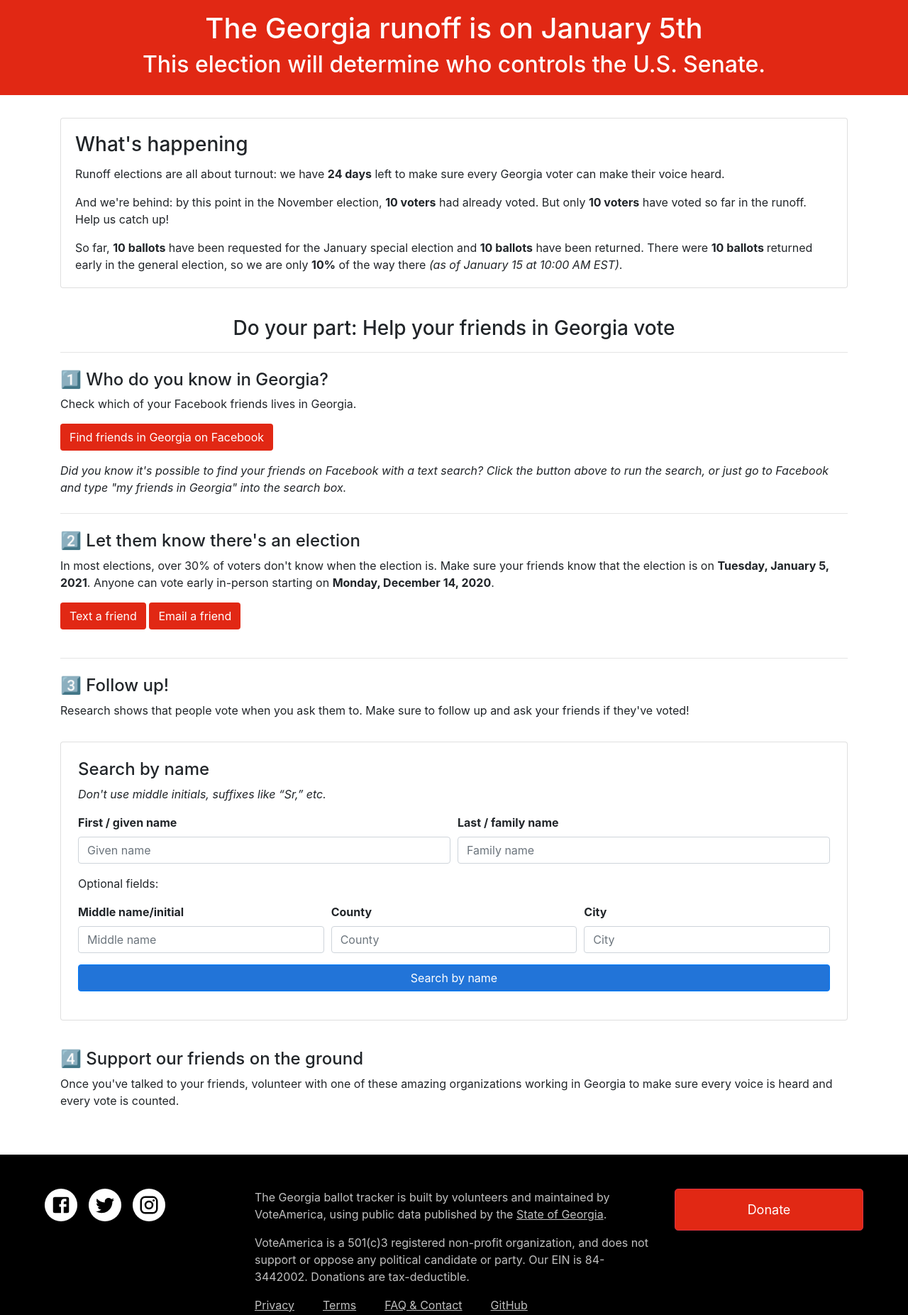
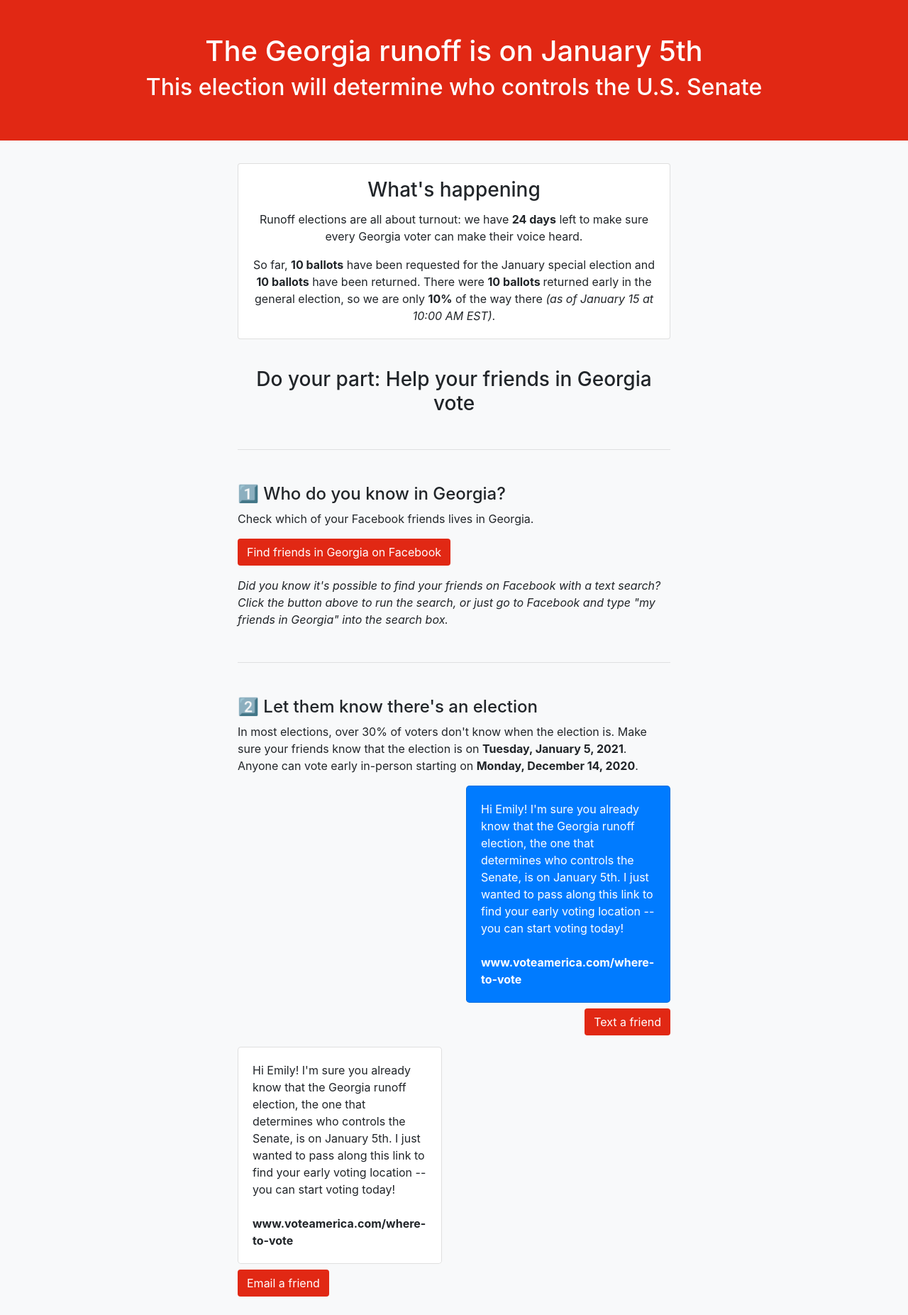
Before and after one commit to vote/gaballot, a Flask app: template templates/index.html in a window 1280 px wide. Shown: the part 76-1929 px from the top of the page at 71% size. Run offline with Flask 2, Linux system fonts and the light colour scheme; the template is opened without the code that fills it: most values are stand-ins (such as "Sample title", 1, 10 or a date in 2020).

Commit message:
Finish styling homepage

```diff
--- a/templates/base.html
+++ b/templates/base.html
@@ -65,18 +65,18 @@
     </div>
   </nav>
 
-  <div id="content">
+  <div id="content" class='bg-light pb-5'>
     {% block intro %}
-    <div class="text-center text-white p-3" style="background-color: #e12814;">
+    <div class="text-center text-white p-5" style="background-color: #e12814;">
       <h1>The Georgia runoff is on January 5th</h1>
-      <h2>This election will determine who controls the U.S. Senate.</h2>
+      <h2>This election will determine who controls the U.S. Senate</h2>
     </div>
 
     {% block content %}{% endblock %}
     {% endblock %}
   </div>
 
-  <footer id="footer" class="px-3 py-5 px-md-5 mt-5">
+  <footer id="footer" class="px-3 py-5 px-md-5">
     <div class="container footer-container">
       <div class="row">
         <div class="col-lg-3 col-sm-6 mb-3 order-first d-flex align-items-start">
--- a/templates/index.html
+++ b/templates/index.html
@@ -2,18 +2,18 @@
 
 {% block content %}
 
-<div class="container-md my-3">
+<div class="container my-3">
   <div class="pt-3 mb-3">
-    <div class="card rounded mb-3">
+    <div class="card rounded mb-3 text-center">
       <div class="card-body">
         <h3 class="card-title mt-0">What's happening</h5>
-          <p class="card-text" id='countdown'></p>
+          <p class="card-text" id='countdown'>(copy inserted from scripts.js)</p>
 
           <!-- TODO: Decide which p copy to keep...or tweak copy. And get stats values right? -->
-          <p class="card-text">And we're behind: by this point in the November election,
+          <!-- <p class="card-text">And we're behind: by this point in the November election,
             <strong>{{ stats.returned_general|commafy }} voters</strong> had already voted. But only
             <strong>{{ stats.returned_special|commafy }} voters</strong> have voted so far in the
-            runoff. Help us catch up!</p>
+            runoff. Help us catch up!</p> -->
 
           <p class="card-text mb-0">
             So far, <strong>{{ stats.applied_special|commafy }} ballots</strong> have been requested
@@ -31,7 +31,7 @@
 
     <div>
       <h3 class='text-center'>Do your part: Help your friends in Georgia vote</h3>
-      <hr class='mb-4'>
+      <hr class='my-5'>
     </div>
 
     <div>
@@ -44,26 +44,49 @@
       <p><em>Did you know it's possible to find your friends on Facebook with a text search? Click
           the button above to run the search, or just go to Facebook and type "my friends in
           Georgia" into the search box.</em></p>
-      <hr class='my-4'>
+      <hr class="my-5">
     </div>
 
-    <div class='mt-4'>
+    <div class="mt-4">
       <h4>2️⃣ Let them know there's an election</h4>
       <p>In most elections, over 30% of voters don't know when the election is. Make sure your
         friends know that the election is on <strong>Tuesday, January 5, 2021</strong>. Anyone can
         vote early in-person starting on <strong>Monday, December 14, 2020</strong>.</p>
-      <!-- TODO: Add image of copy for text and email, make "copyable" -->
+
+      <div class="d-flex flex-column justify-content-end align-items-end">
+        <div class="card bg-primary rounded-lg text-white mb-2" style="width: 18rem;">
+          <div class="card-body">
+            <p class="card-text">
+              Hi Emily! I'm sure you already know that the Georgia runoff election, the one that
+              determines who controls the Senate, is on January 5th. I just wanted to pass along
+              this link to find your early voting location -- you can start voting today!<br><br>
+              <strong>www.voteamerica.com/where-to-vote</strong></p>
+          </div>
+        </div>
 
         <!-- TODO: See if this works, I have an Android rn -->
         <a href="sms://body=I%27m%20sure%20you%20already%20know%20that%20the%20Georgia%20runoff%20election%2C%20the%20one%20that%20determines%20who%20controls%20the%20Senate%2C%20is%20on%20January%205.%20I%20just%20wanted%20to%20pass%20along%20this%20link%20to%20find%20your%20early%20voting%20location%20--%20you%20can%20start%20voting%20today%21%20https%3A%2F%2Fwww.voteamerica.com%2Fwhere-to-vote%2F"
           target="_blank" rel="noopener" class="btn text-white mb-3"
           style="background-color: #e12814;">Text a friend</a>
+      </div>
+
+      <div>
+        <div class="card rounded-lg mb-2" style="width: 18rem;">
+          <div class="card-body">
+            <p class="card-text">
+              Hi Emily! I'm sure you already know that the Georgia runoff election, the one that
+              determines who controls the Senate, is on January 5th. I just wanted to pass along
+              this link to find your early voting location -- you can start voting today!<br><br>
+              <strong>www.voteamerica.com/where-to-vote</strong></p>
+          </div>
+        </div>
 
         <a href="mailto:?to=&subject=Vote%20early%20in%20the%20Georgia%20runoff%20election&body=I%27m%20sure%20you%20already%20know%20that%20the%20Georgia%20runoff%20election%2C%20the%20one%20that%20determines%20who%20controls%20the%20Senate%2C%20is%20on%20January%205.%20I%20just%20wanted%20to%20pass%20along%20this%20link%20to%20find%20your%20early%20voting%20location%20--%20you%20can%20start%20voting%20today%21%20https%3A%2F%2Fwww.voteamerica.com%2Fwhere-to-vote%2F"
           target="_blank" rel="noopener" class="btn text-white mb-3"
           style="background-color: #e12814;">Email a friend</a>
+      </div>
 
-      <hr class='my-4'>
+      <hr class='my-5'>
     </div>
 
     <div class='mt-4'>
@@ -115,13 +138,27 @@
           </div>
         </form>
       </div>
+
+      <hr class='my-5'>
     </div>
 
     <div class='mt-4'>
       <h4>4️⃣ Support our friends on the ground</h4>
       <p>Once you've talked to your friends, volunteer with one of these amazing organizations
         working in Georgia to make sure every voice is heard and every vote is counted.</p>
-      <!-- TODO: Insert logos here -->
+      <div class="d-flex justify-content-between align-items-center mb-5">
+        <a href="https://newgeorgiaproject.org/volunteer/become-a-volunteer/" target="_blank" rel="noopener noreferrer">
+          <img src="/static/new-georgia-project-logo.png" alt="New Georgia Project logo">
+        </a>
+        <a href="https://fairfight.com/join-our-fight/" target="_blank" rel="noopener noreferrer">
+          <img src="/static/fair-fight-logo.png" alt="Fair Fight logo">
+        </a>
+      </div>
+      <div class="d-flex justify-content-center">
+        <a href="https://www.voteamerica.com/volunteer/" target="_blank" rel="noopener noreferrer">
+          <img src="/static/voteamerica-logo.png" alt="VoteAmerica logo">
+        </a>
+      </div>
     </div>
   </div>
 </div>
```
Also changed, not shown: static/fair-fight-logo.png (added), static/new-georgia-project-logo.png (added), static/voteamerica-logo.png (added). Lines whose indentation alone changed are shown as unchanged.
